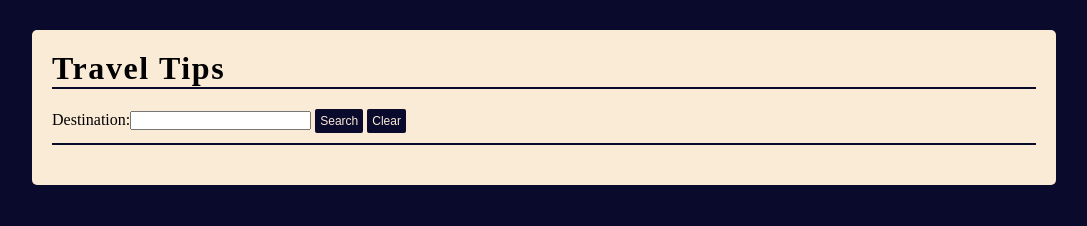
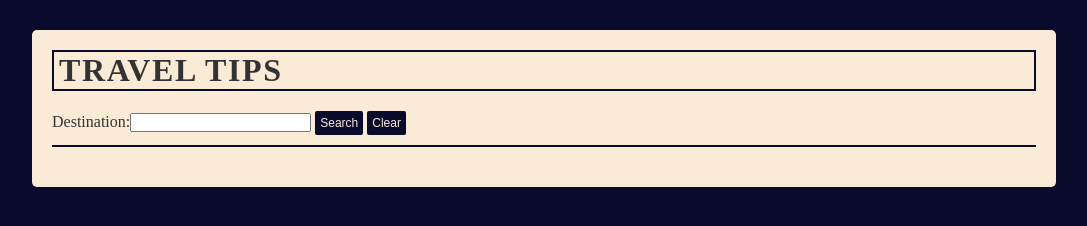
Before and after one commit to lyumii/travel-API, a website built with Vite: page index.html in a window 1280 px wide. Shown: the whole page, without its empty margins (96-1183 px from the left). Built offline with nearby package versions, Linux system fonts and the light colour scheme; what pexels would draw is missing.

Commit message:
some css changes

```diff
--- a/style.css
+++ b/style.css
@@ -6,6 +6,7 @@
 
 body {
   background-color: rgb(10, 10, 45);
+  color: #333;
 }
 
 main {
@@ -20,7 +21,9 @@ main {
 h1 {
   letter-spacing: 0.05em;
   margin-bottom: 20px;
-  border-bottom: 2px double rgb(10, 10, 45);
+  border: 2px double rgb(10, 10, 45);
+  text-transform: uppercase;
+  padding-left: 5px;
 }
 
 #inputdiv {
```
Also changed, not shown: .github/workflows/vite-deploy.yml (deleted).
